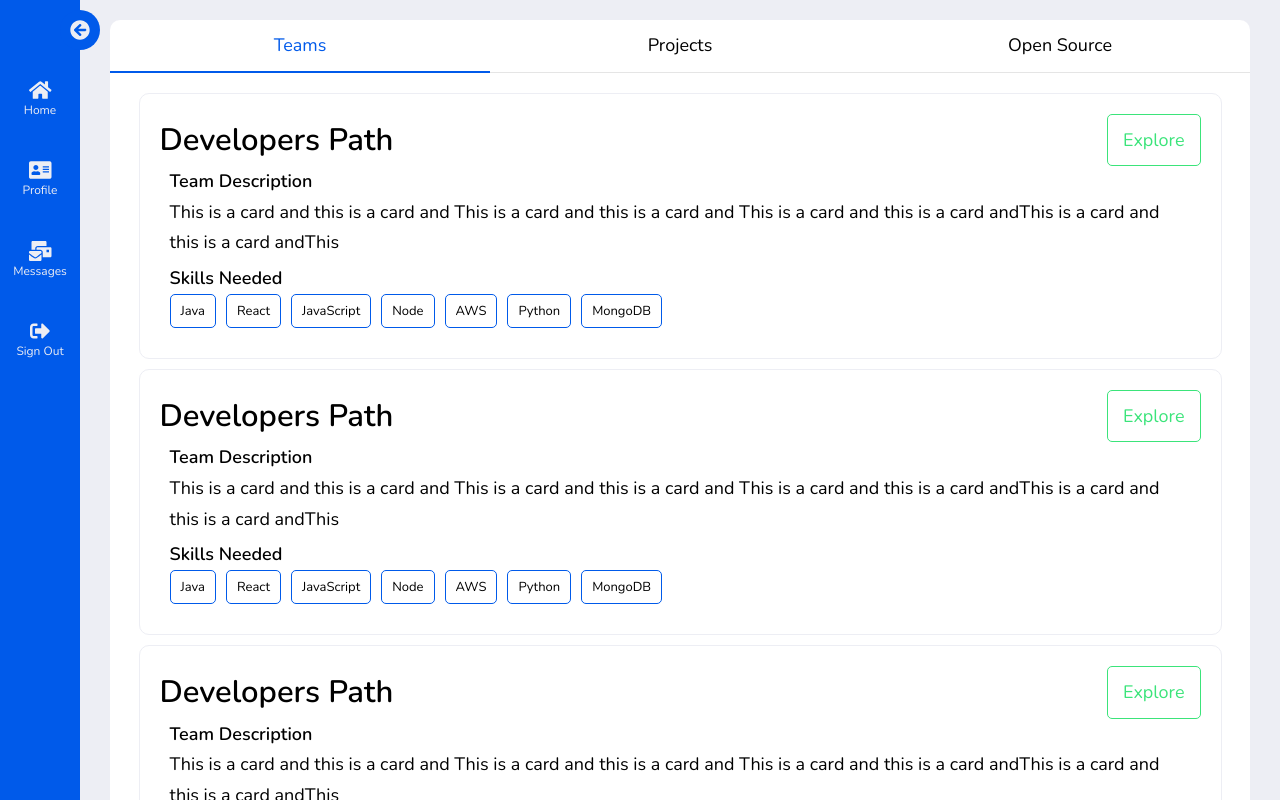
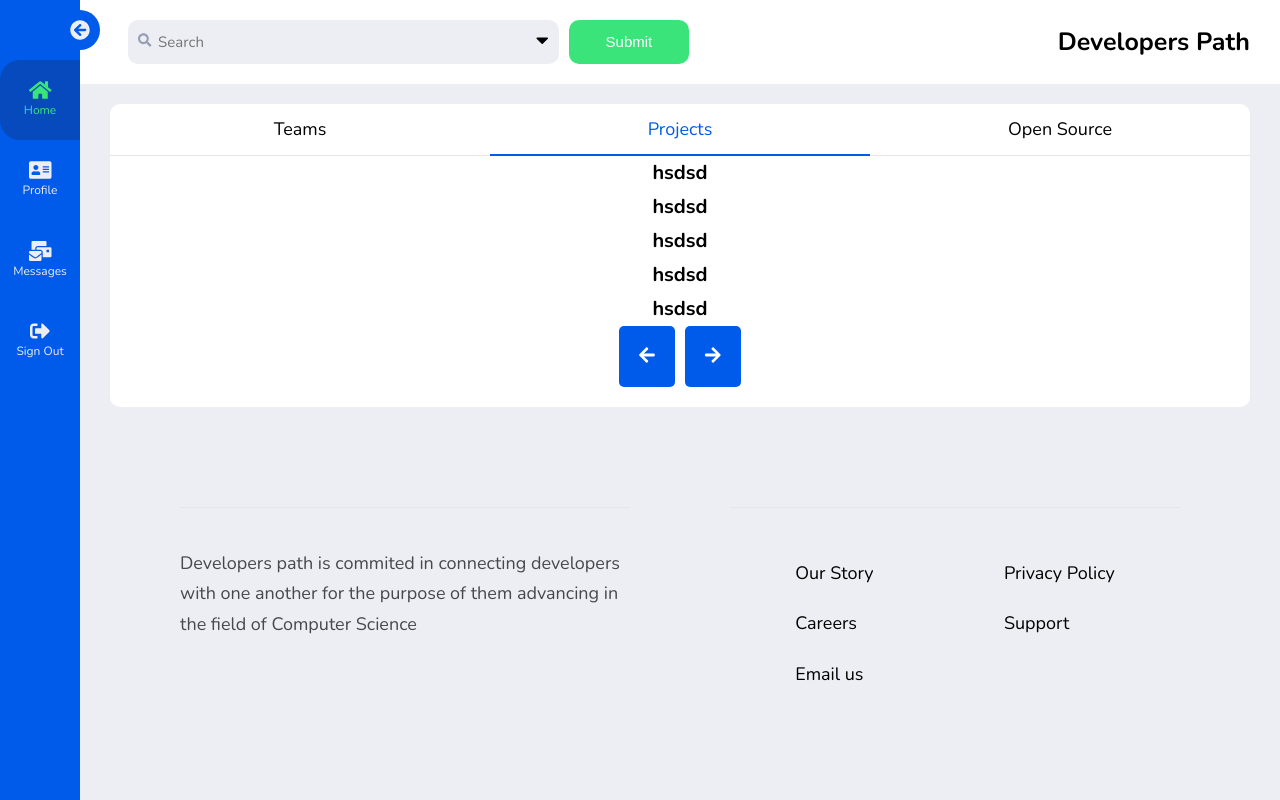
Before and after one commit to sulaimanh/devshub-old, a React (Create React App) app: page /home/projects in a window 1280 px wide. Shown: the top 800 px of the page. Built offline with nearby package versions, Linux system fonts and the light colour scheme.

Commit message:
Fixed routing issues

```diff
--- a/src/App.js
+++ b/src/App.js
@@ -7,7 +7,7 @@ import Home from "./containers/Main/Home/Home";
 import Profile from "./containers/Main/Profile/Profile";
 import Messages from "./containers/Main/Messages/Messages";
 
-import { Route, Switch } from "react-router-dom";
+import { Route, Switch, Redirect } from "react-router-dom";
 
 function App() {
   const [auth, setAuth] = useState(true);
@@ -18,9 +18,9 @@ function App() {
   };
   let routes = (
     <Switch>
-      <Route path="/Profile" component={Profile} />
-      <Route path="/Messages" component={Messages} />
-      <Route path="/Home" component={Home} />
+      <Route path="/profile" component={Profile} />
+      <Route path="/messages" component={Messages} />
+      <Route path="/home" component={Home} />
       <Route path="/" component={Home} />
     </Switch>
   );
--- a/src/components/UI/DesktopMenu/DesktopMenu.js
+++ b/src/components/UI/DesktopMenu/DesktopMenu.js
@@ -25,17 +25,17 @@ const DesktopMenu = (props) => {
     {
       choice: "Home",
       icon: faHome,
-      isSelected: props.choice === "Home"
+      isSelected: props.choice === "home"
     },
     {
       choice: "Profile",
       icon: faAddressCard,
-      isSelected: props.choice === "Profile"
+      isSelected: props.choice === "profile"
     },
     {
       choice: "Messages",
       icon: faMailBulk,
-      isSelected: props.choice === "Messages"
+      isSelected: props.choice === "messages"
     },
     {
       choice: "Sign Out",
@@ -70,7 +70,9 @@ const DesktopMenu = (props) => {
           return (
             <div
               key={index}
-              onClick={(event) => props.handler(event, tab.choice)}
+              onClick={(event) =>
+                props.handler(event, tab.choice.toLowerCase())
+              }
               className={[
                 styles.menu__link,
                 tab.isSelected ? styles.menu__link__selected : null,
--- a/src/components/UI/MobileMenu/MobileMenu.js
+++ b/src/components/UI/MobileMenu/MobileMenu.js
@@ -13,19 +13,19 @@ const MobileMenu = (props) => {
     {
       choice: "Home",
       icon: faHome,
-      isSelected: props.choice === "Home",
+      isSelected: props.choice === "home",
       isLast: false
     },
     {
       choice: "Profile",
       icon: faAddressCard,
-      isSelected: props.choice === "Profile",
+      isSelected: props.choice === "profile",
       isLast: false
     },
     {
       choice: "Messages",
       icon: faMailBulk,
-      isSelected: props.choice === "Messages",
+      isSelected: props.choice === "messages",
       isLast: false
     },
     {
@@ -42,7 +42,7 @@ const MobileMenu = (props) => {
         return (
           <div
             key={index}
-            onClick={(event) => props.handler(event, tab.choice)}
+            onClick={(event) => props.handler(event, tab.choice.toLowerCase())}
             className={[
               styles.menu__tab,
               tab.isSelected ? styles.menu__tab__selected : null,
--- a/src/containers/Introduction/Introduction.js
+++ b/src/containers/Introduction/Introduction.js
@@ -42,7 +42,7 @@ const Introduction = () => {
       {/* <Banner /> */}
       <WhatIs />
       <WhyDev handleSignIn={changeModalHandler} />
-      <Footer />
+
     </Fragment>
   );
 };
--- a/src/containers/Layout/Layout.js
+++ b/src/containers/Layout/Layout.js
@@ -1,26 +1,21 @@
 import React, { useState, useEffect } from "react";
-import { useHistory, useLocation } from "react-router-dom";
+import { useHistory, useRouteMatch, useLocation } from "react-router-dom";
 import styles from "./Layout.module.scss";
 import DesktopMenu from "../../components/UI/DesktopMenu/DesktopMenu";
-import Header from "../../components/UI/Header/HeaderMain/HeaderMain";
 import Footer from "../../components/UI/Footer/Footer";
 import MobileMenu from "../../components/UI/MobileMenu/MobileMenu";
 
 const Layout = (props) => {
-  const [selectedTab, setSelectedTab] = useState("Home");
+  const [selectedTab, setSelectedTab] = useState("home");
   const history = useHistory();
   const location = useLocation();
+  const match = useRouteMatch("/:section");
 
   // - If page is refreshed, then we need to keep the path
   useEffect(() => {
-    const loc = location.pathname;
-    // console.log(loc.substring(1));
-    if (loc === "/") {
-      setSelectedTab("Home");
-    } else {
-      setSelectedTab(loc.substring(1));
+    if (match) {
+      setSelectedTab(match.params.section);
     }
-    history.push(loc);
   }, []);
 
   const selectTabHandler = (event, choice) => {
@@ -38,19 +33,14 @@ const Layout = (props) => {
   let menu = props.auth ? (
     <MobileMenu handler={selectTabHandler} choice={selectedTab} />
   ) : null;
-  let header =
-    (selectedTab === "Home" || selectedTab === "/") && props.auth ? (
-      <Header />
-    ) : null;
 
   return (
     <div className={props.auth ? styles.layout : null}>
       {desktopMenu}
       <div style={{ position: "relative" }}>
-        {header}
         {props.children}
         {menu}
-        {footer}
+        <Footer />
       </div>
     </div>
   );
--- a/src/containers/Main/Home/Home.js
+++ b/src/containers/Main/Home/Home.js
@@ -1,26 +1,48 @@
-import React, { useState } from "react";
+import React, { Fragment, useState, useEffect } from "react";
 import styles from "./Home.module.scss";
 import TopSelection from "./TopSelection/TopSelection";
 import Teams from "./Teams/Teams";
+import Projects from "./Projects/Projects";
 import MediumLink from "../../../components/UI/Links/Medium/MediumLink";
 import { FontAwesomeIcon } from "@fortawesome/react-fontawesome";
 import { faArrowRight, faArrowLeft } from "@fortawesome/free-solid-svg-icons";
+import { Route, useRouteMatch, useHistory, Redirect } from "react-router-dom";
+import Header from "../../../components/UI/Header/HeaderMain/HeaderMain";
 
 // - This will show the main contact
 const Dashboard = (props) => {
   const [selectedChoice, setSelectedChoice] = useState("team");
+  const history = useHistory();
+  const match = useRouteMatch("/home/:section");
+
+  useEffect(() => {
+    if (match) {
+      setSelectedChoice(match.params.section);
+    } else {
+      console.log("helllllllooo");
+
+      history.push("/home/teams");
+      setSelectedChoice("teams");
+    }
+  }, []);
 
   const selectedChoiceHandler = (choice) => {
+    history.push("/home/" + choice);
     setSelectedChoice(choice);
   };
 
   return (
+    <Fragment>
+      <Header />
       <div className={styles.home}>
         <TopSelection
           selectedChoice={selectedChoice}
           handler={selectedChoiceHandler}
         />
-      <Teams />
+
+        <Route path="/home/teams" component={Teams} />
+        <Route path="/home/projects" component={Projects} />
+
         <div className={styles.home__buttons}>
           <MediumLink className="primary">
             <FontAwesomeIcon icon={faArrowLeft} />
@@ -30,6 +52,7 @@ const Dashboard = (props) => {
           </MediumLink>
         </div>
       </div>
+    </Fragment>
   );
 };
 
--- /dev/null
+++ b/src/containers/Main/Home/Projects/Projects.js
@@ -0,0 +1,16 @@
+import React from "react";
+import styles from "./Projects.module.scss";
+
+const Projects = (props) => {
+  return (
+    <div>
+      <h1>hsdsd</h1>
+      <h1>hsdsd</h1>
+      <h1>hsdsd</h1>
+      <h1>hsdsd</h1>
+      <h1>hsdsd</h1>
+    </div>
+  );
+};
+
+export default Projects;
--- a/src/containers/Main/Home/Teams/Teams.js
+++ b/src/containers/Main/Home/Teams/Teams.js
@@ -1,4 +1,4 @@
-import React from "react";
+import React, { useEffect } from "react";
 import styles from "./Teams.module.scss";
 import Card from "../../../../components/UI/Card/Card";
 
--- a/src/containers/Main/Home/TopSelection/TopSelection.js
+++ b/src/containers/Main/Home/TopSelection/TopSelection.js
@@ -6,28 +6,28 @@ const TopSelection = (props) => {
   return (
     <div className={styles.top}>
       <div
-        onClick={() => props.handler("team")}
+        onClick={() => props.handler("teams")}
         className={[
           styles.topLink,
-          props.selectedChoice === "team" ? styles.topLink__selected : null
+          props.selectedChoice === "teams" ? styles.topLink__selected : null
         ].join(" ")}
       >
         <p className={styles.topText}>Teams</p>
       </div>
       <div
-        onClick={() => props.handler("project")}
+        onClick={() => props.handler("projects")}
         className={[
           styles.topLink,
-          props.selectedChoice === "project" ? styles.topLink__selected : null
+          props.selectedChoice === "projects" ? styles.topLink__selected : null
         ].join(" ")}
       >
         <p className={styles.topText}>Projects</p>
       </div>
       <div
-        onClick={() => props.handler("source")}
+        onClick={() => props.handler("sources")}
         className={[
           styles.topLink,
-          props.selectedChoice === "source" ? styles.topLink__selected : null
+          props.selectedChoice === "sources" ? styles.topLink__selected : null
         ].join(" ")}
       >
         <p className={styles.topText}>Open Source</p>
--- a/src/sass/base/_base.scss
+++ b/src/sass/base/_base.scss
@@ -42,12 +42,12 @@
 
   --primary-heading-size: 4rem;
 
-  --secondary-heading-size: 3.1rem;
+  --secondary-heading-size: 2.7rem;
 
   --default-font-size: 1.5rem;
   @include respond(tab-port) {
     --primary-heading-size: 4rem;
-    --secondary-heading-size: 2.8rem;
+    --secondary-heading-size: 2.5rem;
   }
   @include respond(phone) {
     --secondary-heading-size: 2.5rem;
```
Also changed, not shown: src/containers/Main/Home/Projects/Projects.module.scss (added). Lines whose indentation alone changed are shown as unchanged.
